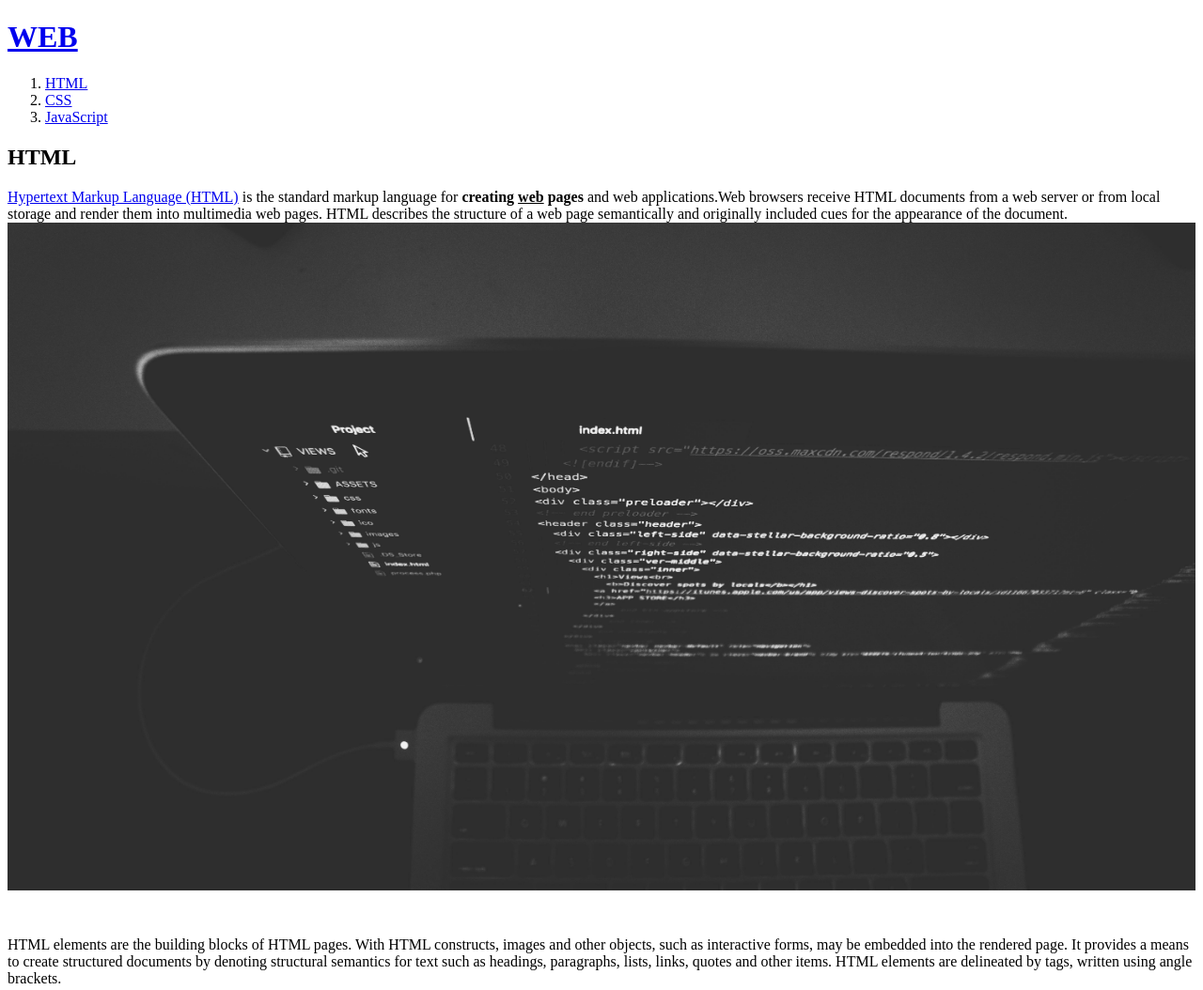
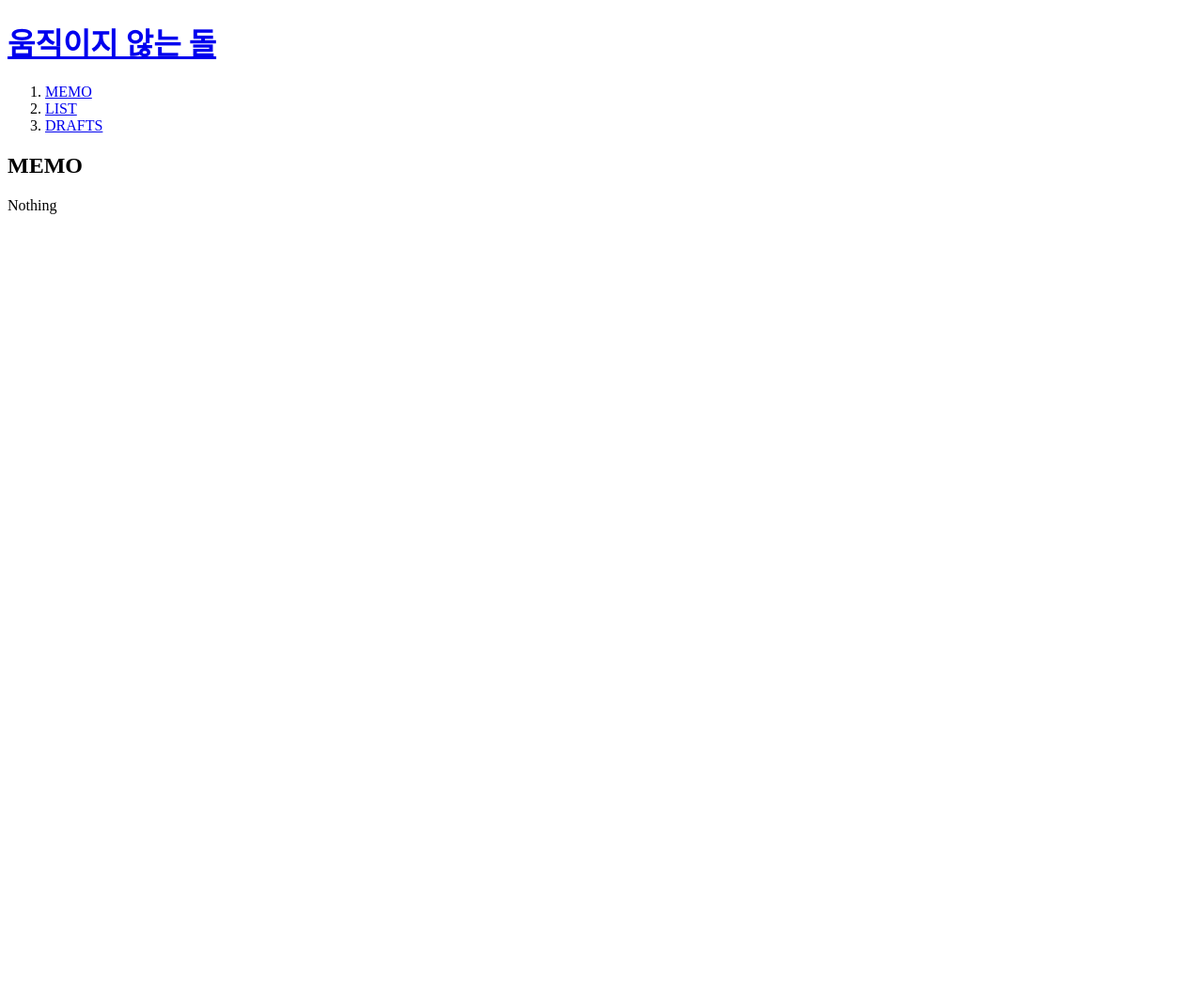
Before and after one commit to animmovablestone/blog, a plain HTML site: page 1.html in a window 1280 px wide. Shown: the whole page at 94% size. After the commit the page ends 800 px from the top, so only its background shows below. Drawn offline with Linux system fonts and the light colour scheme.

Commit message:
Add files via upload

```diff
--- a/1.html
+++ b/1.html
@@ -1,20 +1,19 @@
 <!doctype html>
 <html>
 <head>
-  <title>WEB1 - HTML</title>
+  <title> 움직이지 않는 돌 - MEMO </title>
   <meta charset="utf-8">
 </head>
 <body>
-  <h1><a href="index.html">WEB</a></h1>
+  <h1><a href="main.html"> 움직이지 않는 돌 </a></h1>
   <ol>
-    <li><a href="1.html">HTML</a></li>
-    <li><a href="2.html">CSS</a></li>
-    <li><a href="3.html">JavaScript</a></li>
+    <li><a href="1.html"> MEMO </a></li>
+    <li><a href="2.html"> LIST </a></li>
+    <li><a href="3.html"> DRAFTS </a></li>
   </ol>
-  <h2>HTML</h2>
-  <p><a href="https://www.w3.org/TR/html5/" target="_blank" title="html5 speicification">Hypertext Markup Language (HTML)</a> is the standard markup language for <strong>creating <u>web</u> pages</strong> and web applications.Web browsers receive HTML documents from a web server or from local storage and render them into multimedia web pages. HTML describes the structure of a web page semantically and originally included cues for the appearance of the document.
-  <img src="coding.jpg" width="100%">
-  </p><p style="margin-top:45px;">HTML elements are the building blocks of HTML pages. With HTML constructs, images and other objects, such as interactive forms, may be embedded into the rendered page. It provides a means to create structured documents by denoting structural semantics for text such as headings, paragraphs, lists, links, quotes and other items. HTML elements are delineated by tags, written using angle brackets.
+  <h2> MEMO </h2>
+  <p>
+    Nothing
   </p>
 </body>
 </html>
```
Also changed, not shown: 2.html (+7 -7 lines), 3.html (+7 -7 lines).
